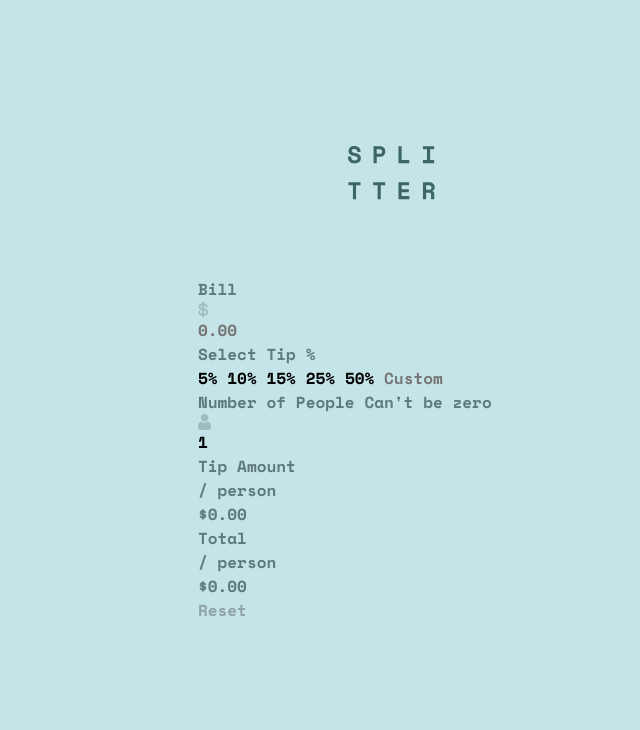
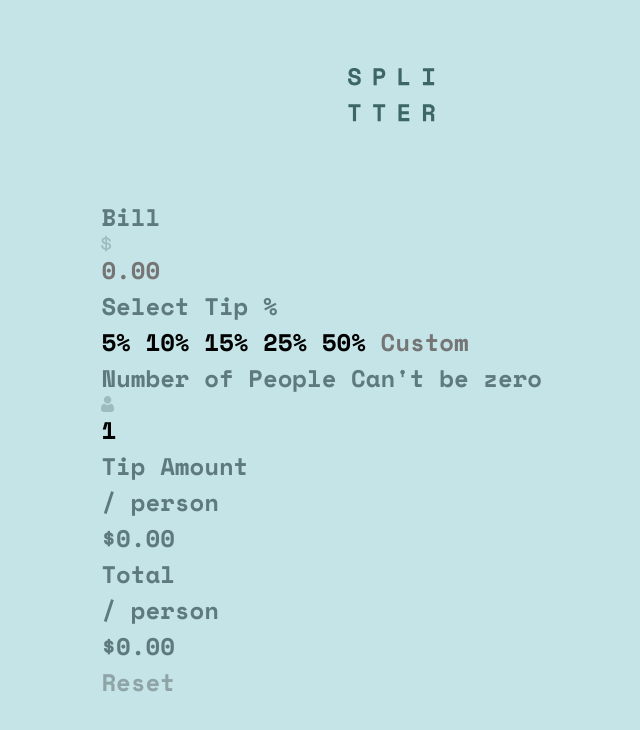
Before and after one commit to r0b3rtcode020/tip-calculator, a website: page index.html in a window 1280 px wide. Shown: the whole page, without its empty margins (249-889 px from the left). Drawn offline with nearby package versions, Linux system fonts and the light colour scheme.

Commit message:
style(reset): update base font-size from 16px to 24px

```diff
--- a/scss/base/_reset.scss
+++ b/scss/base/_reset.scss
@@ -12,7 +12,7 @@
 
 body {
   font-family: var(--ff-space-mono);
-  font-size: var(--fs-16);
+  font-size: var(--fs-24);
   font-weight: var(--fw-700);
   line-height: var(--lh-150);
   background-color: var(--clr-grey-200);
```
Also changed, not shown: css/styles.css.
